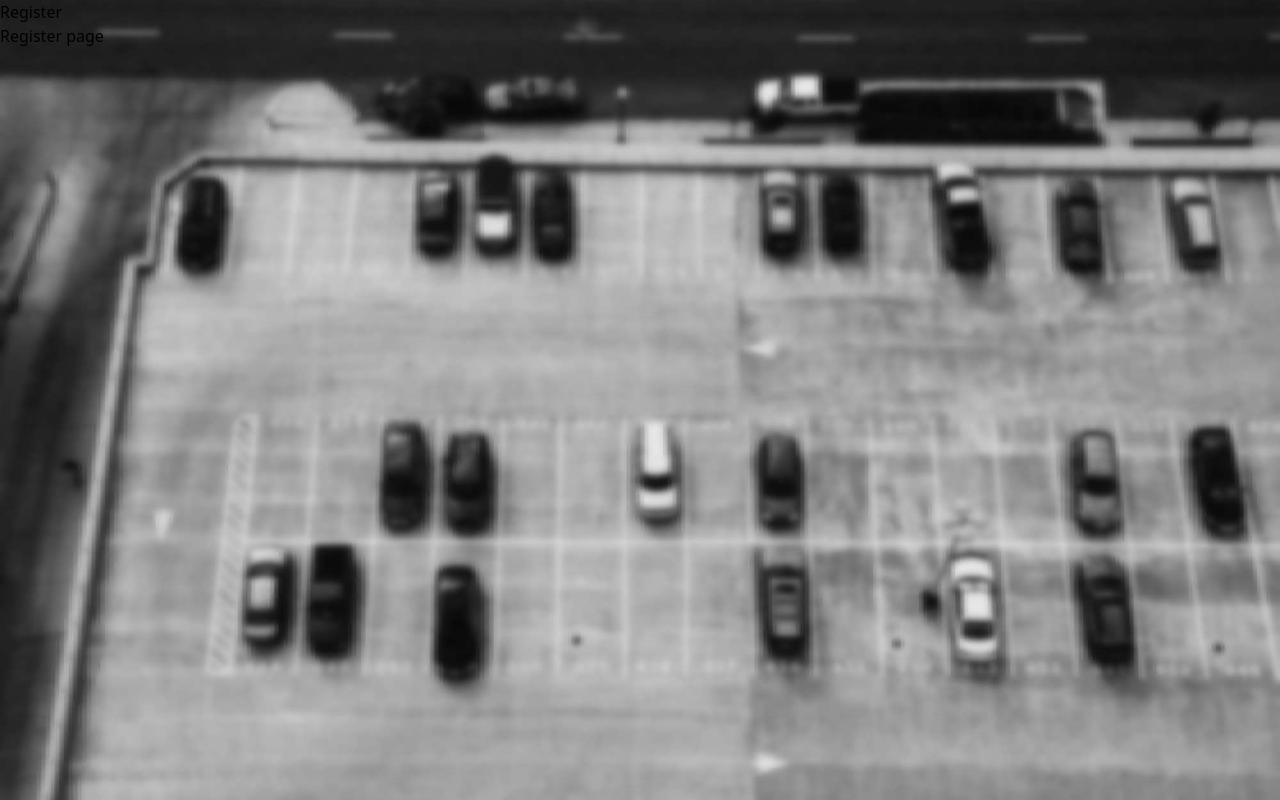
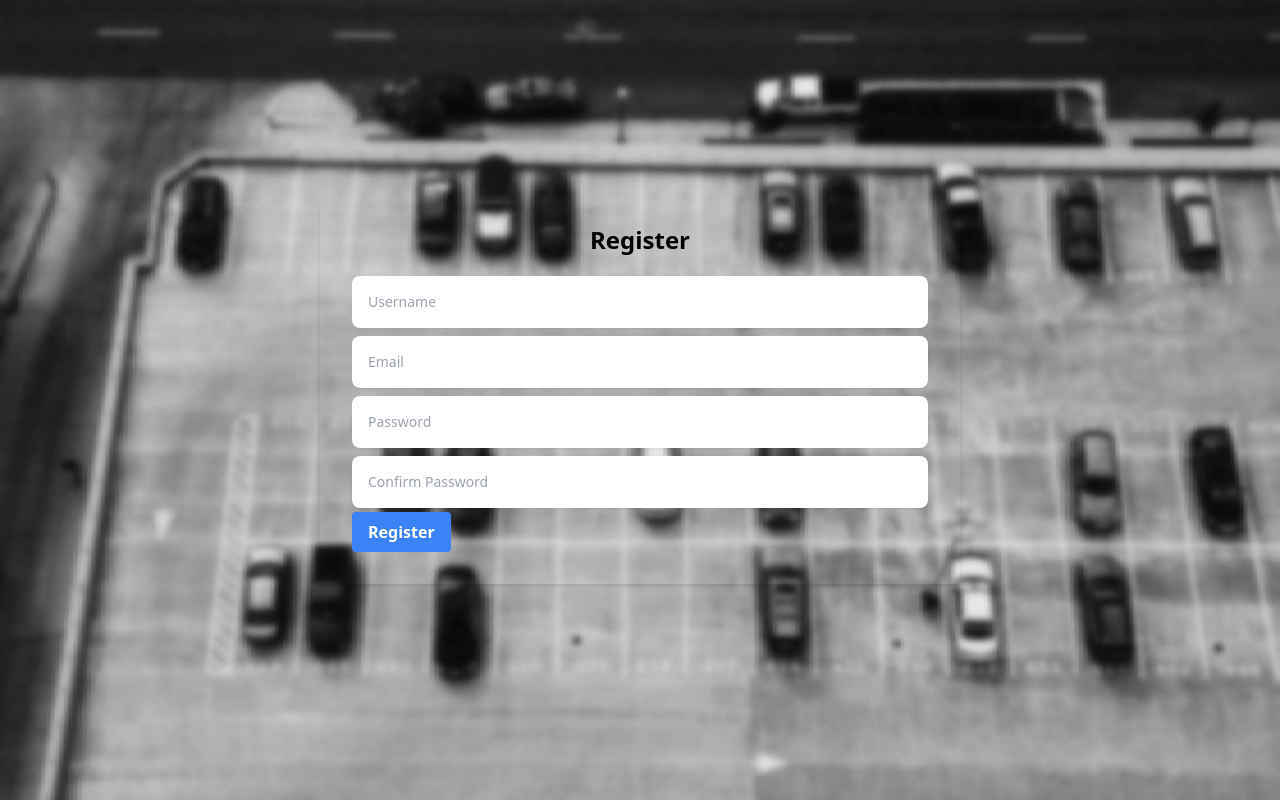
Before and after one commit to riad40/STM-ParkTrack, a React (Create React App) app: page /register in a window 1280 px wide. Built offline with nearby package versions, Linux system fonts and the light colour scheme.

Commit message:
make the initial markUp and styling for the login and register pages

```diff
--- /dev/null
+++ b/src/components/common/Button.tsx
@@ -0,0 +1,17 @@
+interface ButtonProps {
+    text: string
+    type?: "button" | "submit"
+}
+
+const Button = ({ text, type }: ButtonProps) => {
+    return (
+        <button
+            type={type}
+            className="bg-blue-500 hover:bg-blue-700 text-white font-bold py-2 px-4 rounded"
+        >
+            {text}
+        </button>
+    )
+}
+
+export default Button
--- /dev/null
+++ b/src/components/forms/FormContainer.tsx
@@ -0,0 +1,17 @@
+interface FormContainerProps {
+    title: string
+    children: React.ReactNode
+}
+
+const FormContainer = ({ title, children }: FormContainerProps) => {
+    return (
+        <div className="w-2/4 mx-auto">
+            <div className="shadow-md rounded px-8 pt-6 pb-8 mb-4">
+                <h1 className="text-2xl font-bold text-center mb-4">{title}</h1>
+                {children}
+            </div>
+        </div>
+    )
+}
+
+export default FormContainer
--- /dev/null
+++ b/src/components/forms/Input.tsx
@@ -0,0 +1,45 @@
+interface InputProps {
+    type: string
+    name: string
+    id: string
+    placeholder: string
+    value: string
+    onChange: (e: React.ChangeEvent<HTMLInputElement>) => void
+    showLabel?: boolean
+}
+
+const Input = ({
+    type,
+    name,
+    id,
+    placeholder,
+    value,
+    onChange,
+    showLabel = false,
+}: InputProps) => {
+    return (
+        <div>
+            <label
+                htmlFor={id}
+                className={`${
+                    !showLabel && `sr-only`
+                } font-bold text-black/40 mb-2`}
+            >
+                {name}
+            </label>
+            <div className="relative">
+                <input
+                    type={type}
+                    name={name}
+                    id={id}
+                    className="w-full rounded-lg border-gray-200 p-4 pr-12 text-sm shadow-sm focus:outline-none focus:ring-2 focus:ring-blue-500 focus:border-transparent my-1"
+                    placeholder={placeholder}
+                    value={value}
+                    onChange={onChange}
+                />
+            </div>
+        </div>
+    )
+}
+
+export default Input
--- a/src/components/index.ts
+++ b/src/components/index.ts
@@ -1,3 +1,6 @@
 import Header from "./common/Header"
+import Input from "./forms/Input"
+import FormContainer from "./forms/FormContainer"
+import Button from "./common/Button"
 
-export { Header }
+export { Header, Input, FormContainer, Button }
--- a/src/pages/Login.tsx
+++ b/src/pages/Login.tsx
@@ -1,8 +1,36 @@
+import { FormContainer, Input, Button } from "../components"
+import { useState } from "react"
+
 const Login = (): JSX.Element => {
+    const [username, setUsername] = useState("")
+    const [password, setPassword] = useState("")
+
     return (
-        <div>
-            <h1>Login</h1>
-            <p>Login page</p>
+        <div className="flex justify-center items-center h-screen">
+            <FormContainer
+                title="Login"
+                children={
+                    <form>
+                        <Input
+                            type="text"
+                            name="username"
+                            id="username"
+                            placeholder="Username"
+                            value={username}
+                            onChange={(e) => setUsername(e.target.value)}
+                        />
+                        <Input
+                            type="password"
+                            name="password"
+                            id="password"
+                            placeholder="Password"
+                            value={password}
+                            onChange={(e) => setPassword(e.target.value)}
+                        />
+                        <Button text="Login" type="submit" />
+                    </form>
+                }
+            />
         </div>
     )
 }
--- a/src/pages/Register.tsx
+++ b/src/pages/Register.tsx
@@ -1,8 +1,54 @@
+import { FormContainer, Input, Button } from "../components"
+import { useState } from "react"
+
 const Register = (): JSX.Element => {
+    const [username, setUsername] = useState("")
+    const [password, setPassword] = useState("")
+    const [confirmPassword, setConfirmPassword] = useState("")
+    const [email, setEmail] = useState("")
+
     return (
-        <div>
-            <h1>Register</h1>
-            <p>Register page</p>
+        <div className="flex justify-center items-center h-screen">
+            <FormContainer
+                title="Register"
+                children={
+                    <form>
+                        <Input
+                            type="text"
+                            name="username"
+                            id="username"
+                            placeholder="Username"
+                            value={username}
+                            onChange={(e) => setUsername(e.target.value)}
+                        />
+                        <Input
+                            type="email"
+                            name="email"
+                            id="email"
+                            placeholder="Email"
+                            value={email}
+                            onChange={(e) => setEmail(e.target.value)}
+                        />
+                        <Input
+                            type="password"
+                            name="password"
+                            id="password"
+                            placeholder="Password"
+                            value={password}
+                            onChange={(e) => setPassword(e.target.value)}
+                        />
+                        <Input
+                            type="password"
+                            name="confirmPassword"
+                            id="confirmPassword"
+                            placeholder="Confirm Password"
+                            value={confirmPassword}
+                            onChange={(e) => setConfirmPassword(e.target.value)}
+                        />
+                        <Button text="Register" type="submit" />
+                    </form>
+                }
+            />
         </div>
     )
 }
```
